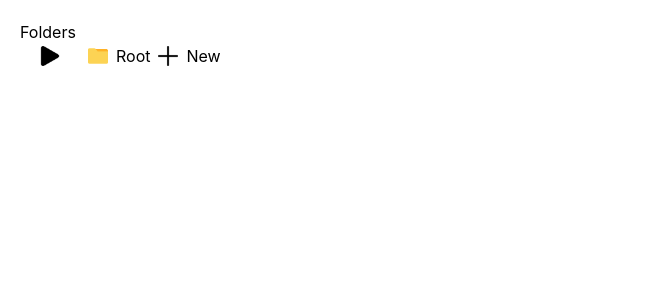
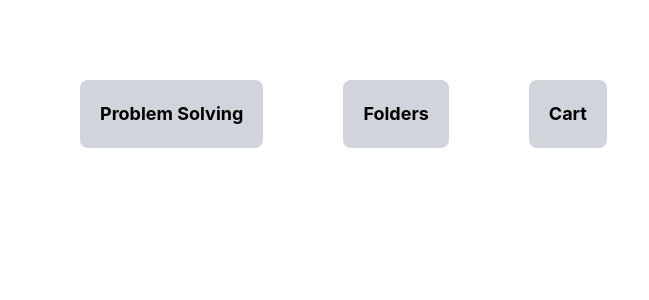
Before and after one commit to mabuhanifa/codeware-react-app, a React (Create React App) app: page / in a window 1280 px wide. Shown: the top 300 px of the page, without its empty margins (0-649 px from the left). Built offline with nearby package versions, Linux system fonts and the light colour scheme.

Commit message:
cart added

```diff
--- a/src/App.tsx
+++ b/src/App.tsx
@@ -1,11 +1,14 @@
+import { Route, Routes } from "react-router-dom";
+import Cart from "./components/Cart";
 import Folders from "./components/Folders";
-
+import Home from "./components/Home";
 function App() {
   return (
-    <div className="p-5">
-      <div></div>
-      <Folders />
-    </div>
+    <Routes>
+      <Route element={<Home />} path="/" />
+      <Route element={<Folders />} path="/folders" />
+      <Route element={<Cart />} path="/cart" />
+    </Routes>
   );
 }
 
--- /dev/null
+++ b/src/components/Cart.tsx
@@ -0,0 +1,3 @@
+export default function Cart() {
+  return <div>Cart</div>;
+}
--- a/src/components/Folders.tsx
+++ b/src/components/Folders.tsx
@@ -42,7 +42,7 @@ export default function Folders() {
     },
   ]);
   return (
-    <div>
+    <div className="p-20">
       <h1>Folders</h1>
       {folders.map((folder, i) => (
         <Folder folder={folder} key={i} setFolders={setFolders} />
--- /dev/null
+++ b/src/components/Home.tsx
@@ -0,0 +1,16 @@
+import { Link } from "react-router-dom";
+export default function Home() {
+  return (
+    <div className="m-20 ">
+      <ul className="flex gap-x-20 text-lg font-bold">
+        <li className="p-5 bg-gray-300 rounded-lg cursor-pointer">
+          Problem Solving
+        </li>
+        <li className="p-5 bg-gray-300 rounded-lg cursor-pointer">
+          <Link to="/folders">Folders</Link>
+        </li>
+        <li className="p-5 bg-gray-300 rounded-lg cursor-pointer">Cart</li>
+      </ul>
+    </div>
+  );
+}
```
